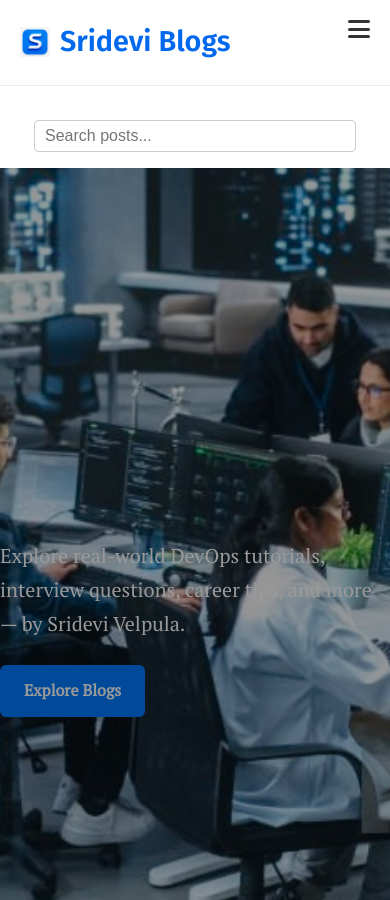
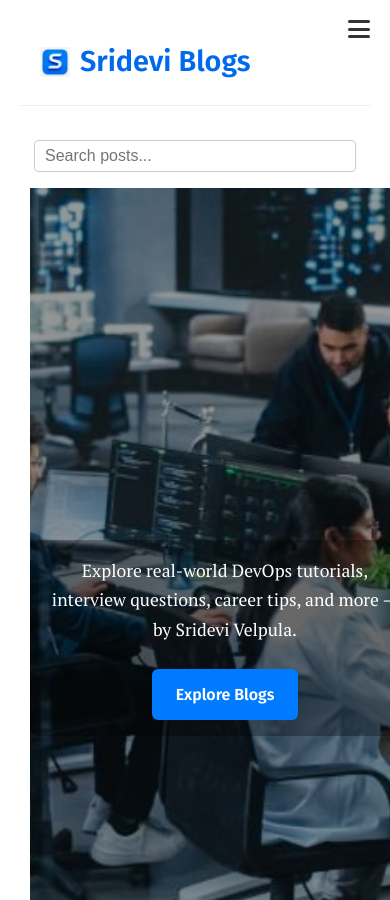
Before and after one commit to srideviblogs/srideviblogs.github.io, a Jekyll site: the page built from index.md, in a window 390 px wide and 900 px high. Built offline with Jekyll 4.4.1, drawn with Linux system fonts in a browser that asks for light colours.

Commit message:
Update custom.css

```diff
--- a/assets/css/custom.css
+++ b/assets/css/custom.css
@@ -591,38 +591,29 @@ header.site-header {
   font-family: inherit;
 }
 
-/* Reset html and body for full width */
-html, body {
-  margin: 0;
-  padding: 0;
-  overflow-x: hidden;
-  width: 100vw;
-}
+/* ======= Hero Banner ======= */
 
-/* Hero banner fills viewport height */
 .hero-banner {
   position: relative;
+  width: 100vw;
   height: 100vh;
-  background-image: url('/assets/images/hero-bg.jpg');
+  background-image: url('/assets/images/hero-bg.jpg'); /* Update your image path */
   background-size: cover;
   background-position: center center;
   background-repeat: no-repeat;
 
-  /* Pull hero out of container’s padding by offsetting left and right */
-  width: 100vw;
-  margin-left: calc(-50vw + 50%);
-  margin-right: calc(-50vw + 50%);
-
   display: flex;
   justify-content: center;
   align-items: center;
+  color: white;
+  text-align: center;
 
-  color: white;
   overflow: hidden;
   z-index: 0;
+  margin: 0 auto;
 }
 
-/* Overlay */
+/* Overlay for readability */
 .hero-banner::before {
   content: "";
   position: absolute;
@@ -631,40 +622,34 @@ html, body {
   z-index: 1;
 }
 
-/* Hero container content */
-.hero-container {
+/* Content container inside hero */
+.hero-banner-content {
   position: relative;
   z-index: 2;
-  max-width: 900px; /* or 90vw */
+  max-width: 90vw;
+  background-color: rgba(0,0,0,0.3);
   padding: 1rem 2rem;
-  background-color: rgba(0,0,0,0.3);
   border-radius: 8px;
-  text-align: center;
 }
 
-.hero-banner .container {
-  max-width: 100% !important;
-  width: 100% !important;
-  padding-left: 0 !important;
-  padding-right: 0 !important;
-  margin-left: 0 !important;
-  margin-right: 0 !important;
-}
-
-
-/* Text */
+/* Hero text styles */
 .hero-banner-content h1 {
+  font-family: 'Fira Sans', sans-serif;
+  font-weight: 600;
   font-size: clamp(2.5rem, 6vw, 4rem);
-  margin-bottom: 1rem;
+  margin: 0 0 1rem 0;
 }
 
 .hero-banner-content p {
+  font-family: 'PT Serif', serif;
   font-size: clamp(1.25rem, 3vw, 1.75rem);
-  margin-bottom: 1.5rem;
+  margin: 0 0 1.5rem 0;
 }
 
-/* Button */
+/* Hero button styles */
 .hero-button {
+  font-family: 'Fira Sans', sans-serif;
+  font-weight: 600;
   font-size: 1rem;
   padding: 0.75rem 1.5rem;
   background-color: #007BFF;
@@ -674,9 +659,22 @@ html, body {
   cursor: pointer;
   transition: background-color 0.3s ease;
   display: inline-block;
-  text-align: center;
 }
 
 .hero-button:hover {
   background-color: #0056b3;
 }
+
+/* Responsive tweaks */
+@media (max-width: 600px) {
+  .hero-banner-content {
+    max-width: 95vw;
+    padding: 1rem;
+  }
+  .hero-banner-content h1 {
+    font-size: 2rem;
+  }
+  .hero-banner-content p {
+    font-size: 1.1rem;
+  }
+}
```
